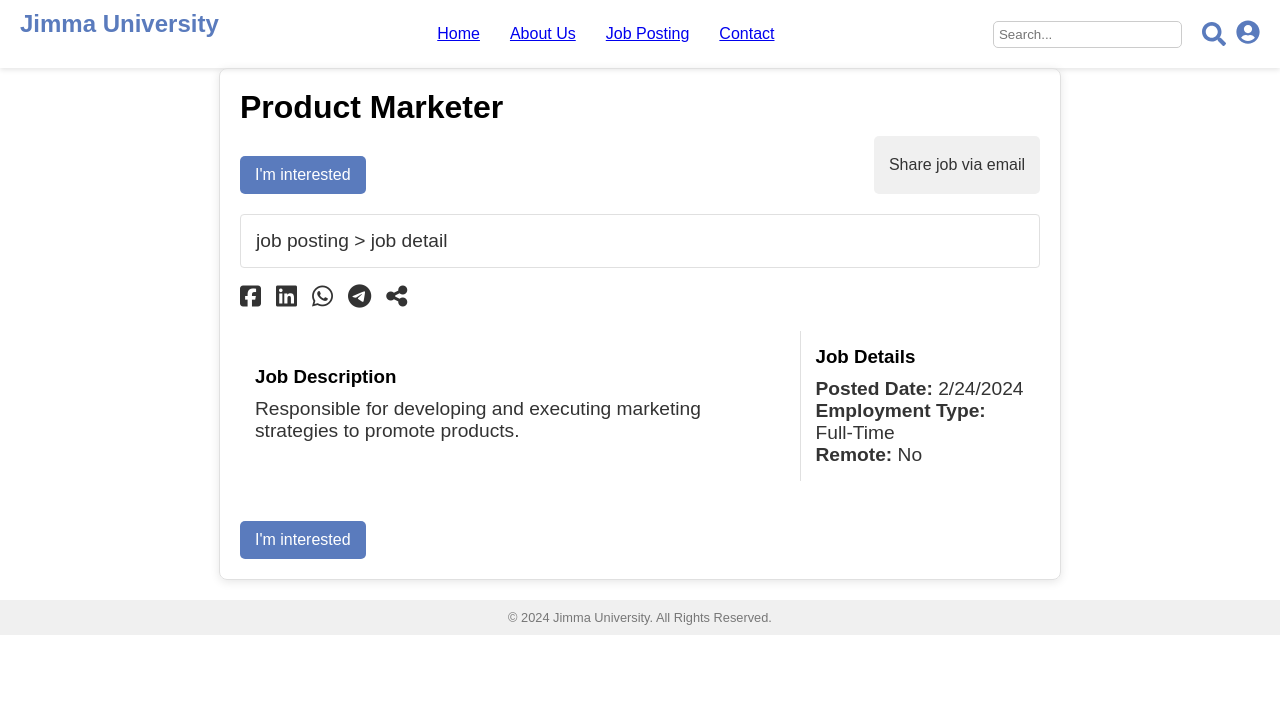
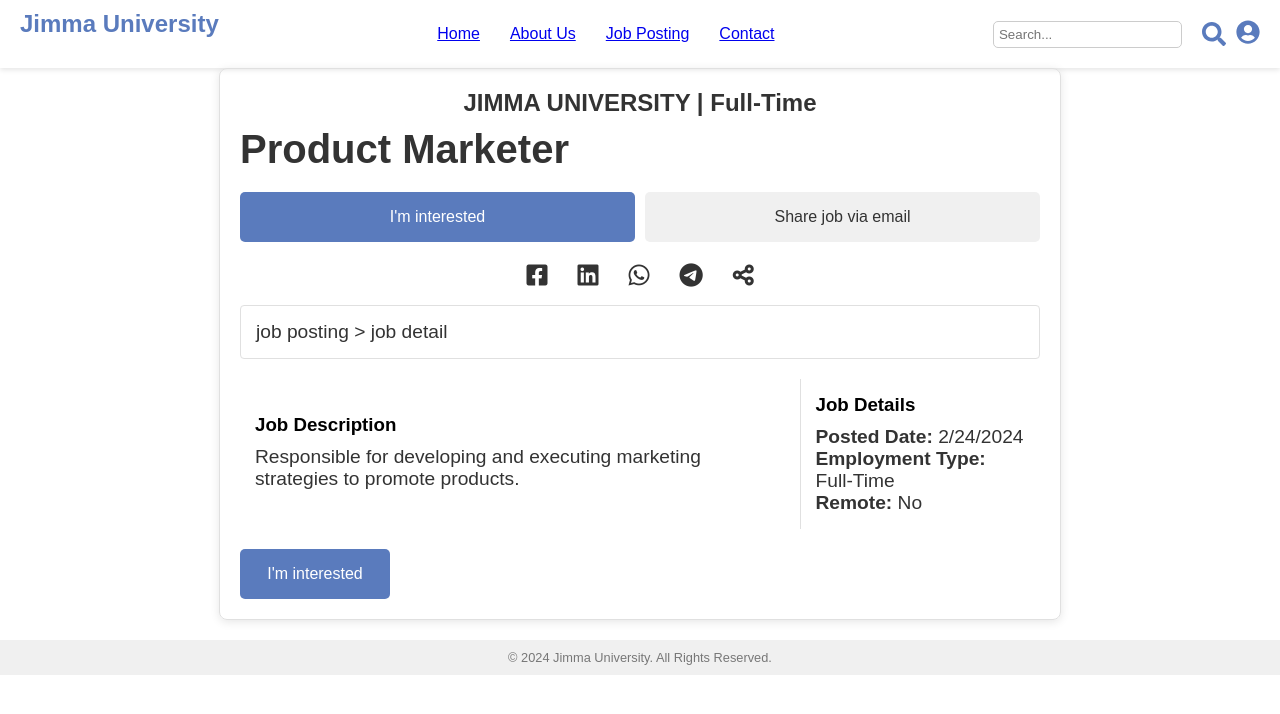
Before and after one commit to eldianak21/Last-Project, a React (Vite) app in the folder Recruitment-System/recruitment-system/: page /job-description/1 in a window 1280 px wide. Shown: the top 714 px of the page. Built offline with nearby package versions, Linux system fonts and the light colour scheme.

Commit message:
change on css

```diff
--- a/Recruitment-System/recruitment-system/src/App.css
+++ b/Recruitment-System/recruitment-system/src/App.css
@@ -1,3 +1,4 @@
+
 *{
   margin: 0;
   padding: 0;
--- a/Recruitment-System/recruitment-system/src/components/JobPosting/JobDescription.css
+++ b/Recruitment-System/recruitment-system/src/components/JobPosting/JobDescription.css
@@ -9,10 +9,22 @@
     box-shadow: 0 2px 10px rgba(0, 0, 0, 0.1);
 }
 
+.job-header {
+    text-align: center; /* Center both h2 and h1 */
+    margin-bottom: 20px;
+}
+
+.job-description-container h2 {
+    font-size: 1.5em;
+    margin-bottom: 10px;
+    color: #333; /* Optional: Set a color for better visibility */
+}
+
 .job-description-container h1 {
-    font-size: 2em;
-    margin-bottom: 10px;
-    font-weight: bold; /* Make the title bold */
+    font-size: 2.5em; /* Increased size for better visibility */
+    margin: 0; /* Remove default margin */
+    width: 100%; /* Ensure full width */
+    color: #333; /* Set a color for better visibility */
 }
 
 .job-description-container p {
@@ -26,18 +38,26 @@
 }
 
 .job-description-container .job-buttons {
-    display: flex;
-    justify-content: space-between;
-    margin-bottom: 20px;
+    display: flex; /* Use flexbox for alignment */
+    justify-content: center; /* Center the buttons */
+    gap: 10px; /* Add space between buttons if needed */
+    margin-bottom: 20px; /* Bottom margin for spacing */
 }
 
 .apply-button,
 .share-button {
-    padding: 10px 15px;
+    padding: 10px; /* Padding for better touch area */
     border: none;
     border-radius: 5px;
     cursor: pointer;
     font-size: 1em;
+    flex: 1; /* Allow buttons to grow equally */
+    min-width: 150px; /* Minimum width for buttons */
+    height: 50px; /* Fixed height for equal sizing */
+    display: flex; /* Enable flexbox for centering text */
+    align-items: center; /* Center text vertically */
+    justify-content: center; /* Center text horizontally */
+    margin: 0; /* Remove margin to eliminate extra space */
 }
 
 .apply-button {
@@ -46,6 +66,7 @@
 }
 
 .share-button {
+    margin-top: 20px;
     background-color: #f0f0f0;
     color: #333;
 }
@@ -53,10 +74,11 @@
 .social-media-icons {
     margin: 15px 0;
     font-size: 1.5em;
+    text-align: center; /* Center social media icons */
 }
 
 .social-media-icons i {
-    margin-right: 15px;
+    margin: 0 15px; /* Space between icons */
     cursor: pointer;
     color: #333;
 }
@@ -73,11 +95,11 @@
 }
 
 .job-description {
-    width: 70%; /* Takes 70% of the table width */
+    width: 70%;
 }
 
 .job-info {
-    width: 30%; /* Takes 30% of the table width */
+    width: 30%;
     border-left: 1px solid #e0e0e0;
 }
 
--- a/Recruitment-System/recruitment-system/src/components/JobPosting/JobDescription.jsx
+++ b/Recruitment-System/recruitment-system/src/components/JobPosting/JobDescription.jsx
@@ -1,7 +1,6 @@
 // JobDescription.jsx
 import React from 'react';
 import { useParams } from 'react-router-dom';
-import '@fortawesome/fontawesome-free/css/all.min.css';
 import './JobDescription.css';
 
 const JobDescription = () => {
@@ -26,7 +25,7 @@
             title: 'Web Developer',
             description: 'Develop and maintain web applications, ensuring optimal performance.',
             postedDate: '1/24/2025',
-            employmentType: 'Full-Time',
+            employmentType: 'Part-Time', // Example of a part-time job
             remote: 'Yes',
         },
     };
@@ -36,12 +35,13 @@
     return (
         <div className="job-description-container">
             <header className="job-header">
+                <h2>JIMMA UNIVERSITY | {job.employmentType}</h2> {/* Dynamic Employment Type */}
                 <h1>{job.title}</h1>
+
                 <div className="job-buttons">
                     <button className="apply-button">I'm interested</button>
                     <button className="share-button">Share job via email</button>
                 </div>
-                <p className="job-listing">job posting &gt; job detail</p>
             </header>
 
             <div className="social-media-icons">
@@ -51,6 +51,7 @@
                 <i className="fab fa-telegram-plane"></i>
                 <i className="fas fa-share-alt"></i>
             </div>
+            <p className="job-listing">job posting &gt; job detail</p>
 
             <table className="job-details-table">
                 <tbody>
```
Lines whose indentation alone changed are shown as unchanged.
